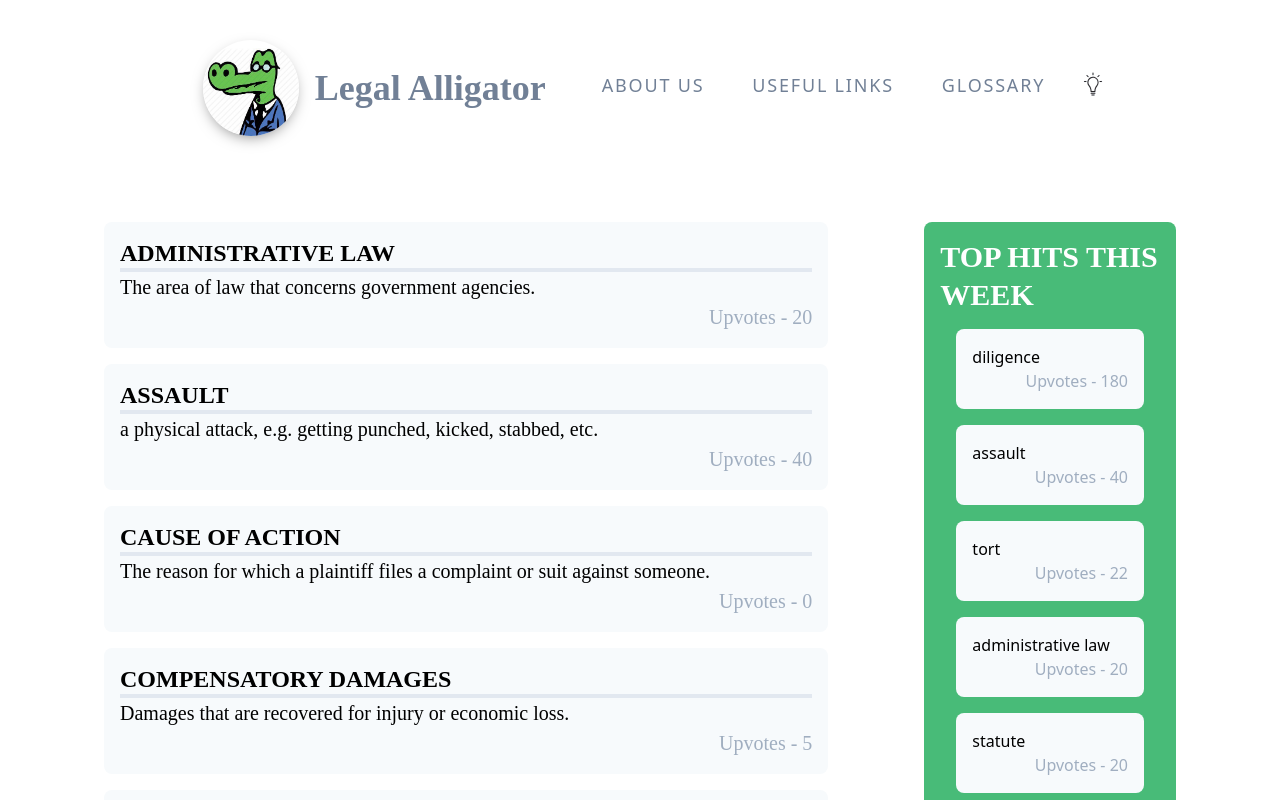
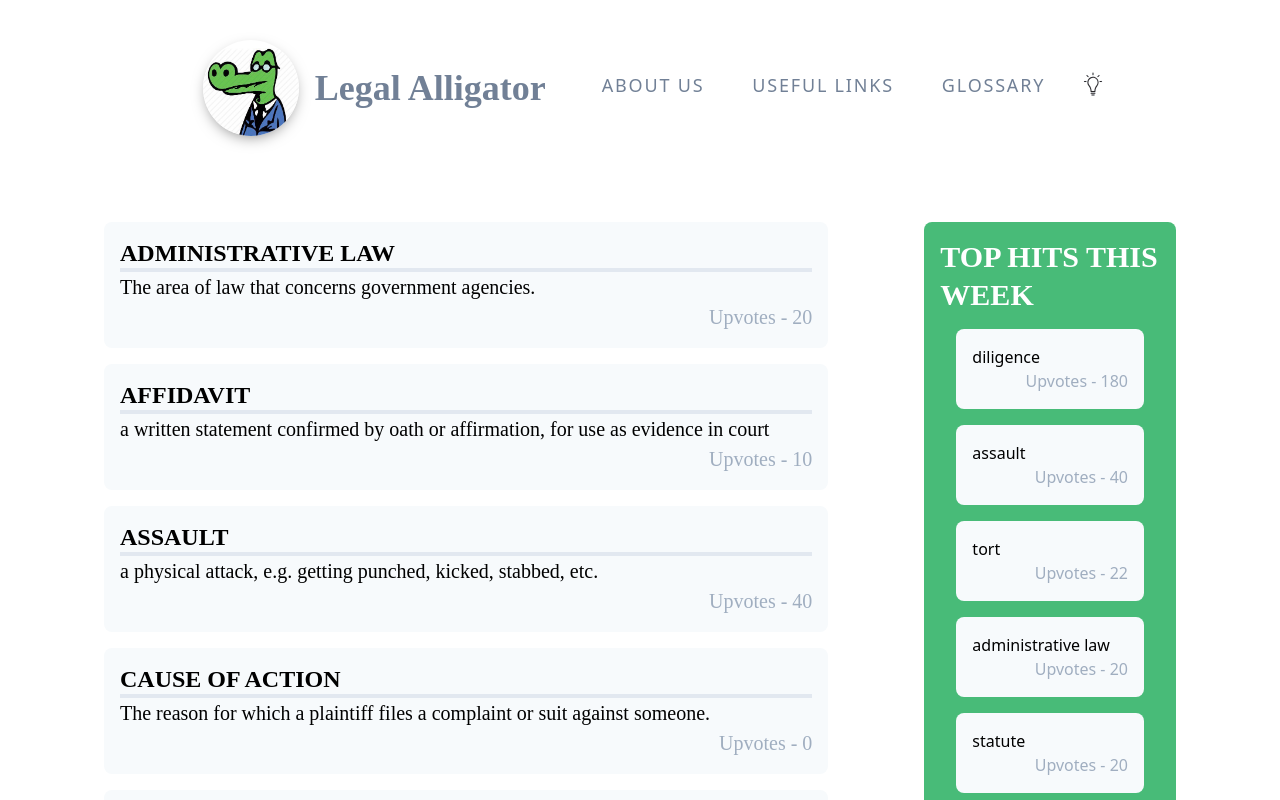
Before and after one commit to jeannetoh99/legalalligatorv1, a React (Create React App) app: page /Glossary in a window 1280 px wide. Shown: the top 800 px of the page. Built offline with nearby package versions, Linux system fonts and the light colour scheme.

Commit message:
glossary terms added

```diff
--- a/src/Components/Glossary/Words.js
+++ b/src/Components/Glossary/Words.js
@@ -76,5 +76,84 @@ export const words  = [
         definition: 'a wobbler is a crime that can be classified as either a felony or a misdemeanor. ',
         brief_description: 'In some states, even if an offender is charged with a felony in a wobbler case, the judge may have the authority to reduce the conviction to a misdemeanor.',
     },
+    {
+        id: 12,
+        term: 'Prosecution',
+        upvotes: 10,
+        definition: 'the act of carrying on a legal action against a person accused of a crime in court',
+        brief_description: ""
+    },
+    {
+        id: 13,
+        term: 'Magistrate’s Complaint',
+        upvotes: 10,
+        definition: 'Complaints filed to the State Courts by individuals (known as “complainants”) seeking redress for an offence they believe have been committed against them by other persons (known as the “respondent” in the complaint).',
+        brief_description: ""
+    },
+    {
+        id: 14,
+        term: 'Writ of Summons',
+        upvotes: 10,
+        definition: 'A writ of summons is a court document used to commence civil proceedings in Singapore.',
+        brief_description: ""
+    },
+    {
+        id: 15,
+        term: 'Interlocutorys',
+        upvotes: 19,
+        definition: 'order, sentence, decree, or judgment made during the progress of a legal action and not final or definitive',
+        brief_description: ""
+    },
+    {
+        id: 16,
+        term: 'Affidavit',
+        upvotes: 10,
+        definition: 'a written statement confirmed by oath or affirmation, for use as evidence in court',
+        brief_description: ""
+    },
+    {
+        id: 17,
+        term: 'Evidence-in-chief',
+        upvotes: 10,
+        definition: 'the evidence given by a witness in response to the initial questioning by the party which called that witness to testify.',
+        brief_description: ""
+    },
+    {
+        id: 18,
+        term: 'Plaintiff',
+        upvotes: 10,
+        definition: 'Party making a claim',
+        brief_description: ""
+    },
+    {
+        id: 19,
+        term: 'Defendant',
+        upvotes: 10,
+        definition: 'Party against whom the claim is made',
+        brief_description: ""
+    },
+    {
+        id: 20,
+        term: 'Subpoena',
+        upvotes: 10,
+        definition: 'a writ ordering a person to attend a court.',
+        brief_description: ""
+    },
+    {
+        id: 21,
+        term: 'CJTS',
+        upvotes: 10,
+        definition: 'Community Justice and Tribunal System',
+        brief_description: ""
+    },
+    {
+        id: 22,
+        term: 'CMC',
+        upvotes: 10,
+        definition: 'Community Mediation Centre.',
+        brief_description: "The Centres are set up by the Ministry of Law and run by public service officers with the help of volunteer mediators."
+    },
+
+
 
 ]
```
